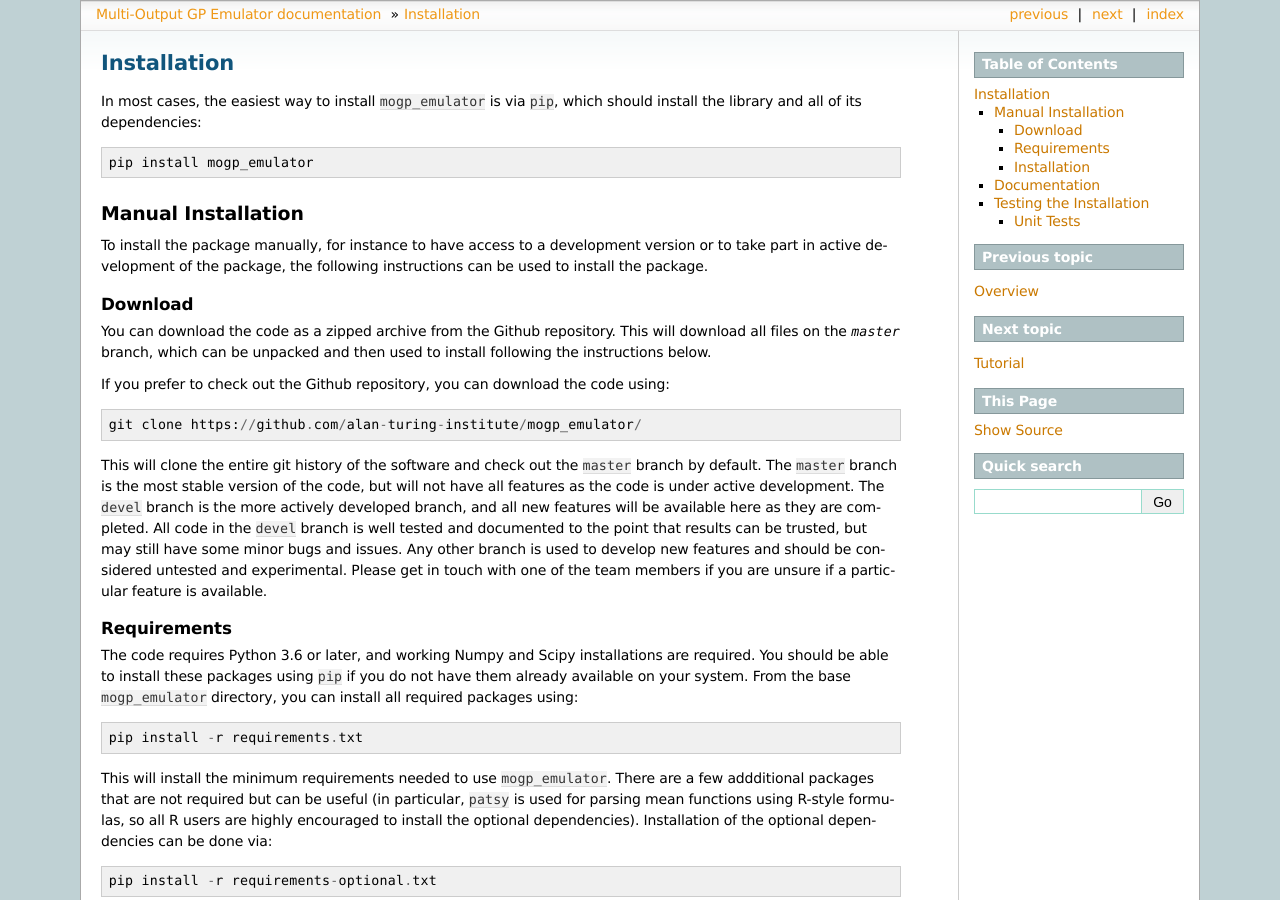
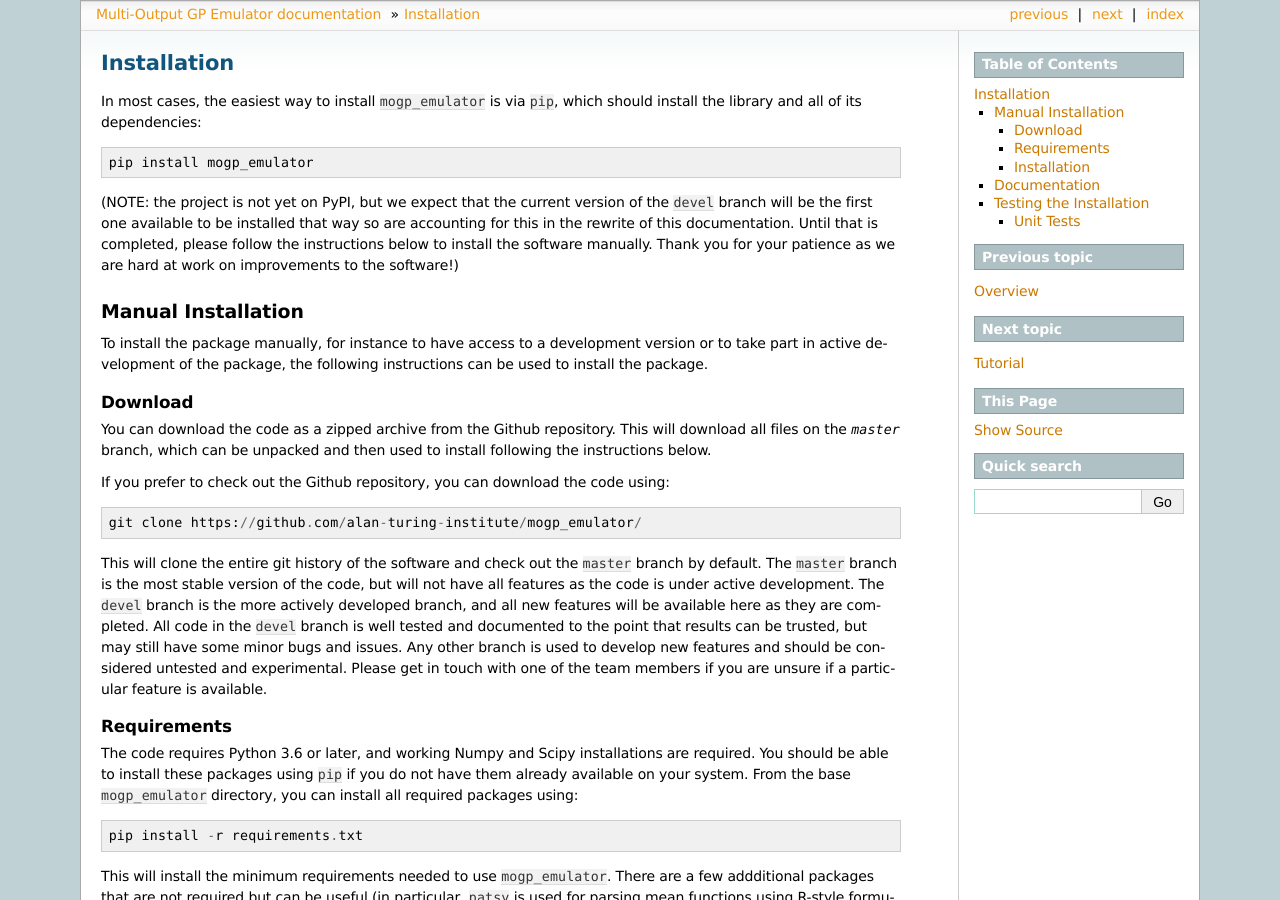
Before and after one commit to alan-turing-institute/mogp-emulator, a Sphinx documentation site: the page built from docs/intro/installation.rst, in a window 1280 px wide and 900 px high. Built offline with Sphinx 7.4.7, drawn with Linux system fonts in a browser that asks for light colours; the version number could not be read and is left out.

Commit message:
added blurb on pip installation to installation docs page

```diff
--- a/docs/intro/installation.rst
+++ b/docs/intro/installation.rst
@@ -7,6 +7,11 @@ In most cases, the easiest way to install ``mogp_emulator`` is via ``pip``, whic
 library and all of its dependencies: ::
 
    pip install mogp_emulator
+
+(NOTE: the project is not yet on PyPI, but we expect that the current version of the ``devel`` branch will
+be the first one available to be installed that way so are accounting for this in the rewrite of this
+documentation. Until that is completed, please follow the instructions below to install the software
+manually. Thank you for your patience as we are hard at work on improvements to the software!)
 
 Manual Installation
 -------------------
```
